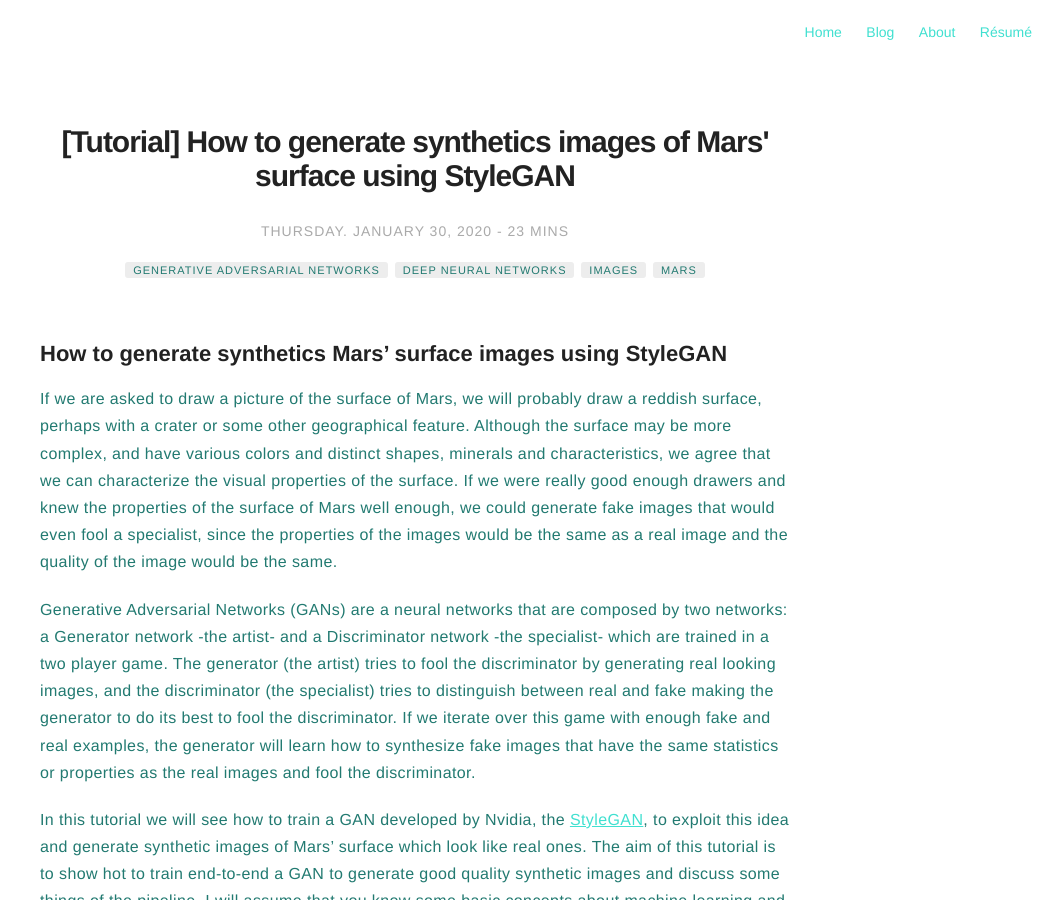
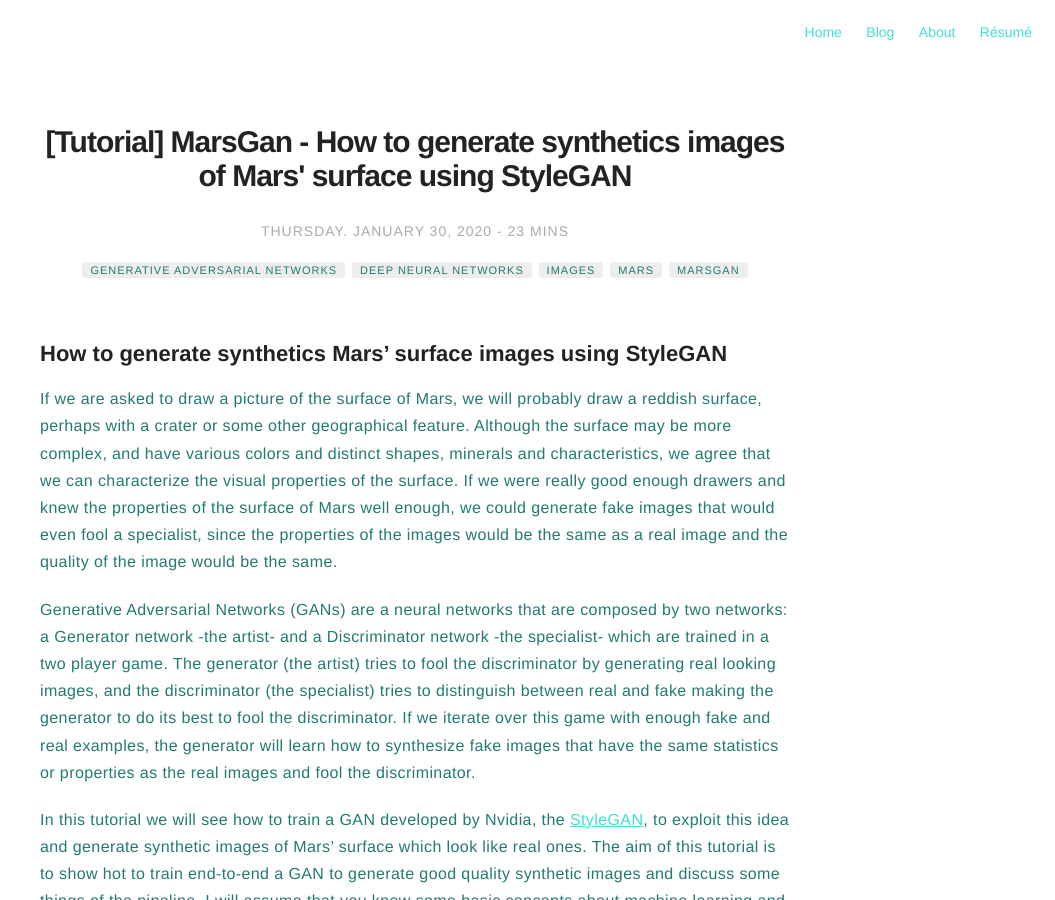
Before and after one commit to ivanlen/ivanlen.github.io, a Jekyll site: the page built from _posts/2020-01-30-how-to-generate-synthetic-mars-images.markdown, in a window 1280 px wide and 900 px high. Shown: the whole window, without its empty margins (225-1280 px from the left). Built offline with Jekyll 4.4.1, drawn with Linux system fonts in a browser that asks for light colours; comment, search, counter and statistics services are not loaded; some of the changed text lies outside the part shown.

Commit message:
Update MarsGan

```diff
--- a/_posts/2019-02-24-synthetic-mars-surface-images.markdown
+++ b/_posts/2019-02-24-synthetic-mars-surface-images.markdown
@@ -1,5 +1,5 @@
 ---
-title: "Synthetic images of Mars surface generated with StyleGAN"
+title: "MarsGan - Synthetic images of Mars surface generated with StyleGAN"
 layout: post
 date: 2019-02-21 17:31
 image: /assets/images/markdown.jpg
--- a/_posts/2020-01-30-how-to-generate-synthetic-mars-images.markdown
+++ b/_posts/2020-01-30-how-to-generate-synthetic-mars-images.markdown
@@ -1,5 +1,5 @@
 ---
-title: "[Tutorial] How to generate synthetics images of Mars' surface using StyleGAN"
+title: "[Tutorial] MarsGan - How to generate synthetics images of Mars' surface using StyleGAN"
 layout: post
 date: 2020-01-30
 # image: /assets/images/markdown.jpg
@@ -10,6 +10,8 @@ tag:
   - Deep Neural Networks
   - images
   - Mars
+  - MarsGan
+link: how-to-generate-synthetic-mars-images
 star: true
 category: blog
 # hidden: true # don't count this post in blog pagination
```
